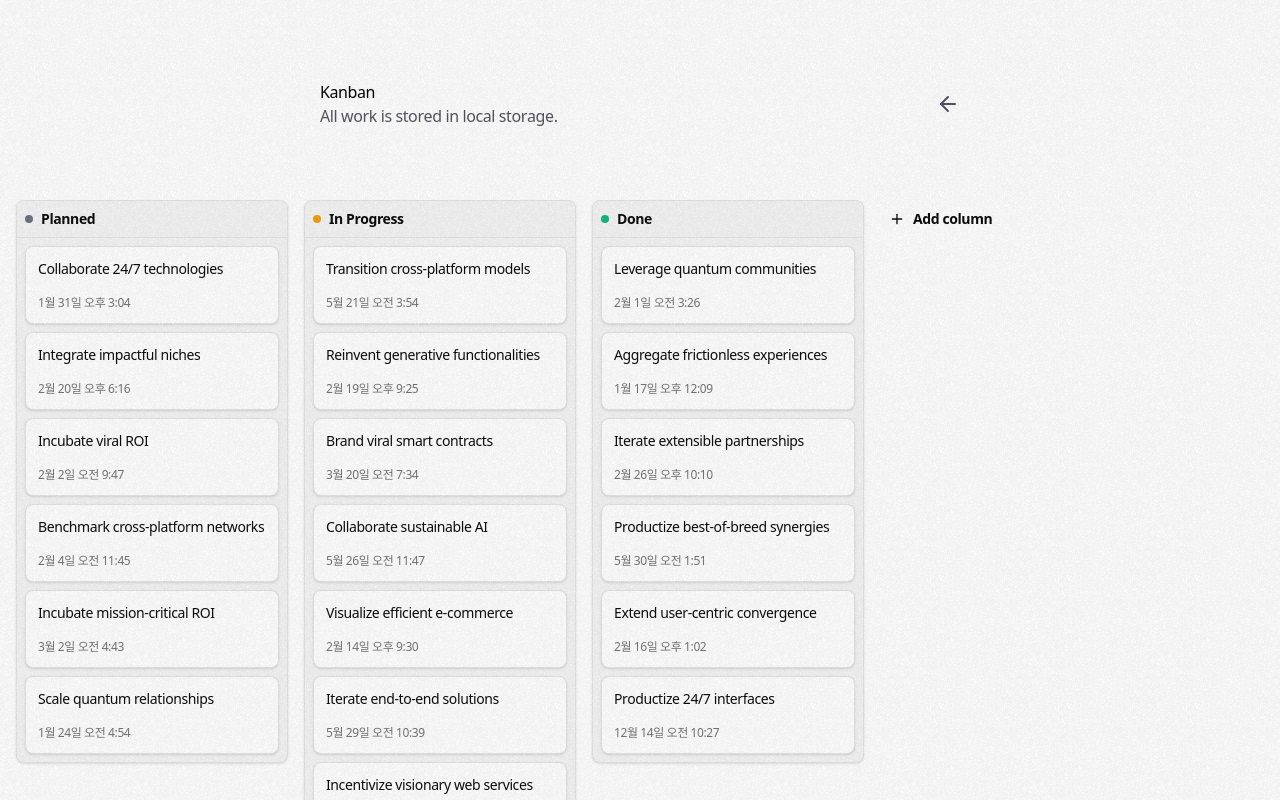
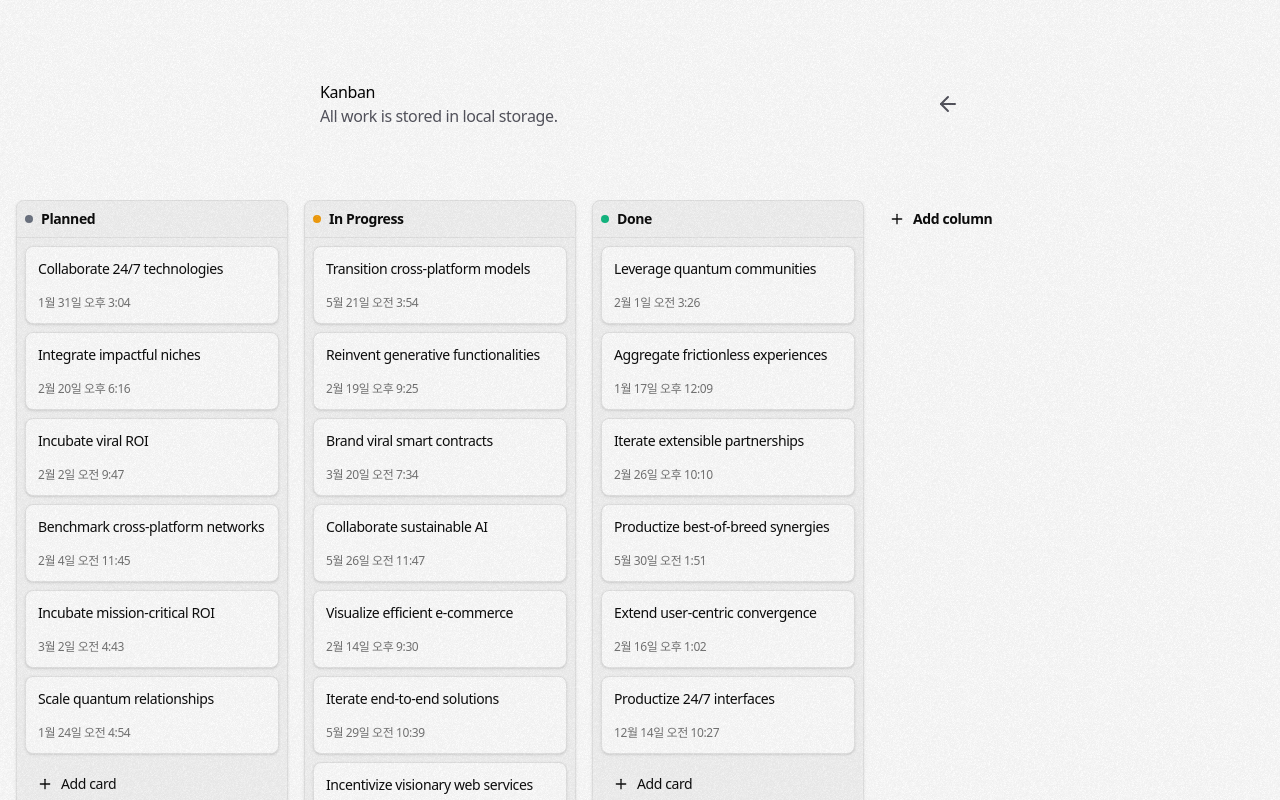
Before and after one commit to kidow/dwk, a Next.js app: page /kanban in a window 1280 px wide. Built offline with nearby package versions, Linux system fonts and the light colour scheme.

Commit message:
feat: add new item

```diff
--- a/app/kanban/client.tsx
+++ b/app/kanban/client.tsx
@@ -64,8 +64,8 @@ export default function Client({}: Props): React.ReactElement {
             <KanbanBoard id={column.id} key={column.id}>
               <KanbanHeader>
                 <div className="flex items-center gap-2">
-                  <div
-                    className="h-2 w-2 rounded-full"
+                  <button
+                    className="size-2 rounded-full"
                     style={{ backgroundColor: column.color }}
                   />
                   <div className="flex-1">{column.name}</div>
@@ -80,7 +80,23 @@ export default function Client({}: Props): React.ReactElement {
                   </button>
                 </div>
               </KanbanHeader>
-              <KanbanCards<(typeof data)[number]> id={column.id}>
+              <KanbanCards<(typeof data)[number]>
+                id={column.id}
+                onAddCard={() => {
+                  setData([
+                    ...data,
+                    {
+                      id: faker.string.uuid(),
+                      name: capitalize(faker.company.buzzPhrase()),
+                      craetedAt: faker.date.past({
+                        years: 0.5,
+                        refDate: new Date()
+                      }),
+                      column: column.id
+                    }
+                  ])
+                }}
+              >
                 {(item) => (
                   <KanbanCard
                     column={column.id}
--- a/components/ui/kanban/index.tsx
+++ b/components/ui/kanban/index.tsx
@@ -78,7 +78,7 @@ export const KanbanBoard = ({ id, children, className }: KanbanBoardProps) => {
   return (
     <div
       className={cn(
-        'flex size-full sm:w-68 shrink-0 flex-col divide-y overflow-hidden rounded-md border bg-secondary text-xs shadow-sm ring-2 transition-all',
+        'flex size-full sm:w-68 shrink-0 flex-col divide-y overflow-hidden rounded-md border bg-secondary text-xs shadow-sm ring-2 transition-all mb-40',
         isOver ? 'ring-primary' : 'ring-transparent',
         className
       )}
@@ -151,11 +151,13 @@ export type KanbanCardsProps<T extends KanbanItemProps = KanbanItemProps> =
   Omit<HTMLAttributes<HTMLDivElement>, 'children' | 'id'> & {
     children: (item: T) => ReactNode
     id: string
+    onAddCard?: () => void
   }
 
 export const KanbanCards = <T extends KanbanItemProps = KanbanItemProps>({
   children,
   className,
+  onAddCard,
   ...props
 }: KanbanCardsProps<T>) => {
   const { data } = useContext(KanbanContext) as KanbanContextProps<T>
@@ -173,6 +175,13 @@ export const KanbanCards = <T extends KanbanItemProps = KanbanItemProps>({
           {...props}
         >
           {filteredData.map(children)}
+          <button
+            className="p-3 flex items-center gap-2 w-full duration-300 hover:bg-primary/5 rounded-md"
+            onClick={onAddCard}
+          >
+            <PlusIcon className="size-4" />
+            <span className="text-sm font-medium">Add card</span>
+          </button>
         </div>
       </SortableContext>
       <ScrollBar orientation="vertical" />
@@ -325,13 +334,15 @@ export const KanbanProvider = <
       >
         <div className={cn('flex gap-4 items-start mx-4 mb-4', className)}>
           {columns.map((column) => children(column))}
+          <div>
             <button
-            className="p-2 w-full sm:w-68 shrink-0 flex items-center gap-2 border border-transparent hover:border-zinc-200 border-dashed duration-300 hover:bg-secondary rounded-md"
+              className="p-2 w-full sm:w-68 shrink-0 mr-4 flex items-center gap-2 border border-transparent hover:border-zinc-200 border-dashed duration-300 hover:bg-secondary rounded-md"
               onClick={onAddColumn}
             >
               <PlusIcon className="size-4" />
               <span className="font-semibold text-sm">Add column</span>
             </button>
+          </div>
         </div>
         {typeof window !== 'undefined' &&
           createPortal(
```
Lines whose indentation alone changed are shown as unchanged.
